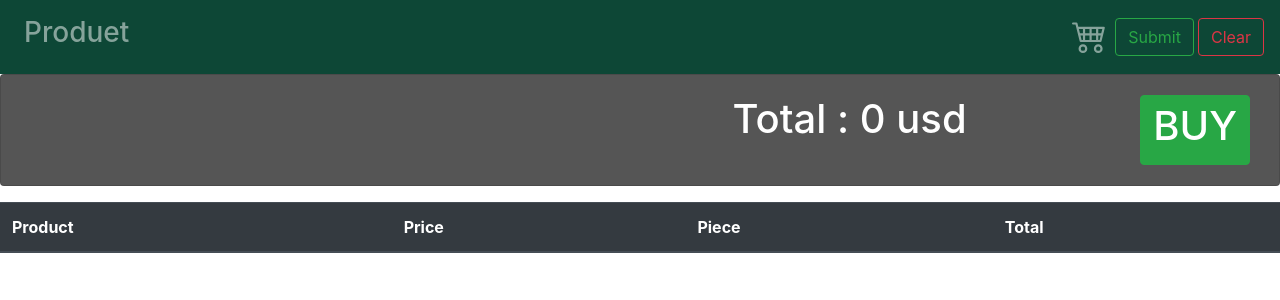
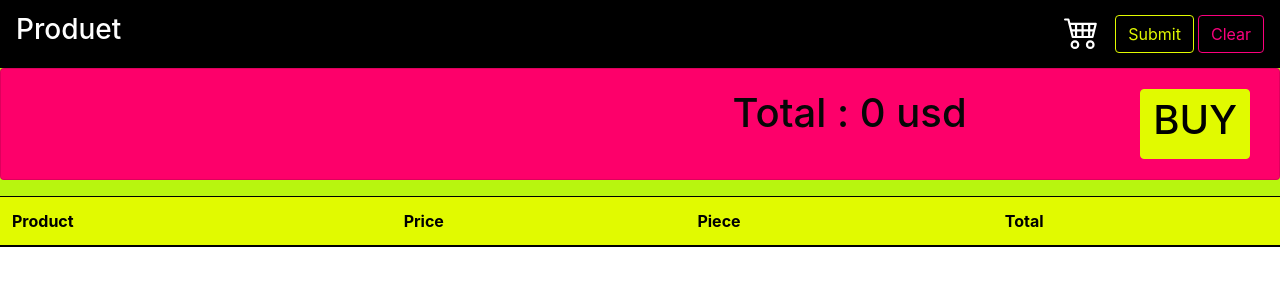
Before and after one commit to 6204101317/CarProjec, a Vue app: page /about in a window 1280 px wide. Shown: the top 300 px of the page. Built offline with nearby package versions, Linux system fonts and the light colour scheme.

Commit message:
first commit

```diff
--- a/src/App.vue
+++ b/src/App.vue
@@ -1,5 +1,5 @@
 <template>
-  <div id="app">
+  <div id="app" class="ww">
    <navbar></navbar>
   </div>
 </template>
@@ -22,5 +22,8 @@ export default {
   font-weight: bold;
   color: #e6e7e9;
 }
+.bg-ww {
+  background-color: #b8f50f !important;
+}
 
 </style>
--- a/src/components/Product.vue
+++ b/src/components/Product.vue
@@ -1,9 +1,9 @@
 <template>
   <div class="col-lg-3">
-    <b-card
-      border-variant="primary"
+    <b-card class="bg-ee"
+      border-variant="daek"
       :header="NameProduct"
-      header-bg-variant="dark"
+      header-bg-variant="qq"
       header-text-variant="white"
       align="center"
       style="height: 30rem"
@@ -12,11 +12,13 @@
           :src="img"
           alt="Image"
           tag="article"
-          style='height: 200px; width: 200px; object-fit: contain'
+          style="height: 200px; width: 200px; object-fit: contain"
           class="mb-2"
         ></b-card-img
       ></b-container>
-      <b-card-text><h3>Price : {{ Price }} usd</h3></b-card-text>
+      <b-card-text
+        ><h3>Price : {{ Price }} usd</h3></b-card-text
+      >
       <b-form-spinbutton
         id="sb-small"
         size="sm"
@@ -25,8 +27,8 @@
       ></b-form-spinbutton>
       <div>
         <button type="button" class="btn btn-outline-info" @click="Order()">
-         Add to cart
-      </button>
+          Add to cart
+        </button>
       </div>
     </b-card>
   </div>
@@ -58,12 +60,24 @@ export default {
 </script>
 <style>
 .btn-outline-info {
-    color: #0e530c;
-    border-color: #0e530c;
+  color: #fa007d;
+  border-color: #fa007d;
 }
 .btn-outline-info:hover {
-    color: #fff;
-    background-color: #0e530c;
-    border-color: #17a2b8;
+  color: #fff;
+  background-color:#fa007d;
+  border-color: #fa007d;
+}
+.bg-qq {
+  background-color: #d30777 !important;
+}
+.bg-ww {
+  background-color: #b8f50f !important;
+}
+.bg-bb {
+  background-color: #000000 !important;
+}
+.bg-ee {
+  background-color: #e1fa00 !important;
 }
 </style>
--- a/src/components/User.vue
+++ b/src/components/User.vue
@@ -4,7 +4,7 @@
       <div class="card-body">
         <div class="row justify-content-end">
           <h1 class="col-lg-4">Total : {{ Total }} usd</h1>
-          <button type="button " class="btn btn-success mr-4" @click="sum()">
+          <button type="button " class="btn btn-yyy mr-4" @click="sum()">
             <h1>BUY</h1>
           </button>
         </div>
@@ -25,13 +25,23 @@ export default {
       Tel: ""
     };
   },
-  methods: {}
+  methods: {
+    sum() {
+      alert(" Total : " + this.Total + " $usd");
+    }
+  }
 };
 </script>
 
 <style scoped>
 .bg-1 {
-  background-color: rgb(85, 85, 85);
-  color: rgb(255, 255, 255);
+  background-color: rgb(253, 0, 106);
+  color: rgb(7, 7, 7);
 }
+.btn-yyy {
+  color: rgb(0, 0, 0);
+  background-color: #e1fa00;
+  border-color: #e1fa00;
+}
+
 </style>
--- a/src/components/navbar.vue
+++ b/src/components/navbar.vue
@@ -1,34 +1,32 @@
 <template>
-  <div id="app">
-    <b-navbar toggleable="lg" type="dark" variant="info">
+  <div id="app" class="bg-ww">
+    <b-navbar toggleable="lg" type="dark" variant="gg">
       <b-navbar-toggle target="nav-collapse"></b-navbar-toggle>
 
       <b-collapse id="nav-collapse" is-nav>
         <b-navbar-nav>
-          <b-nav-item to="/"><h3>Produet</h3></b-nav-item>
+          <b-navbar-brand to="/"><h3>Produet</h3></b-navbar-brand>
         </b-navbar-nav>
 
         <!-- Right aligned nav items -->
         <b-navbar-nav class="ml-auto">
-          <b-nav-form> </b-nav-form>
-
-          <b-nav-item to="/about"
+          <b-navbar-brand to="/about"
             ><b-icon icon="cart4" style="width: 35px; height: 35px"></b-icon
-          ></b-nav-item>
+          ></b-navbar-brand>
         </b-navbar-nav>
       </b-collapse>
       <div>
         <router-link to="/about">
           <button
             type="button "
-            class="btn btn-outline-success mr-1"
+            class="btn btn-outline-ee mr-1"
             @click="submit()"
           >
             Submit
           </button>
           <button
             type="button"
-            class="btn btn-outline-danger"
+            class="btn btn-outline-gg"
             @click="cleardata()"
           >
             Clear
@@ -130,14 +128,25 @@ export default {
 
 <style>
 #nav a.router-link-exact-active {
-  color: #fdfafa;
+  color: #ffffff;
 }
-.bg-info {
-  background-color: #0d4736 !important;
+.bg-gg {
+  background-color: #000000 !important;
 }
 #nav a {
   font-weight: bold;
-  color: #e6e7e9;
+  color: #ffffff;
+}
+.bg-ww {
+    background-color: #b8f50f!important;
+}
+.btn-outline-ee {
+    color:  #e1fa00;
+    border-color: #e1fa00;
+}
+.btn-outline-gg {
+    color:  #fa007d;
+    border-color:  #fa007d;
 }
 
 </style>
--- a/src/views/About.vue
+++ b/src/views/About.vue
@@ -1,7 +1,5 @@
 <template>
   <div class="home">
-    <b-col md="3">
-    </b-col>
     <div class="row">
       <product
         v-for="(item, index) in Menuitem"
@@ -15,7 +13,7 @@
 
     <user :Total="Total" :Data="Data" />
     <table class="table">
-      <thead class="thead-dark">
+      <thead class="thead-yyy">
         <tr>
           <th scope="col">Product</th>
           <th scope="col">Price</th>
@@ -60,3 +58,14 @@ export default {
   }
 };
 </script>
+<style>
+.table .thead-yyy th {
+    color: rgb(0, 0, 0);
+    background-color: #e1fa00;
+    border-color: #000000;
+}
+.bg-black{
+  color: #000;
+}
+
+</style>
```
